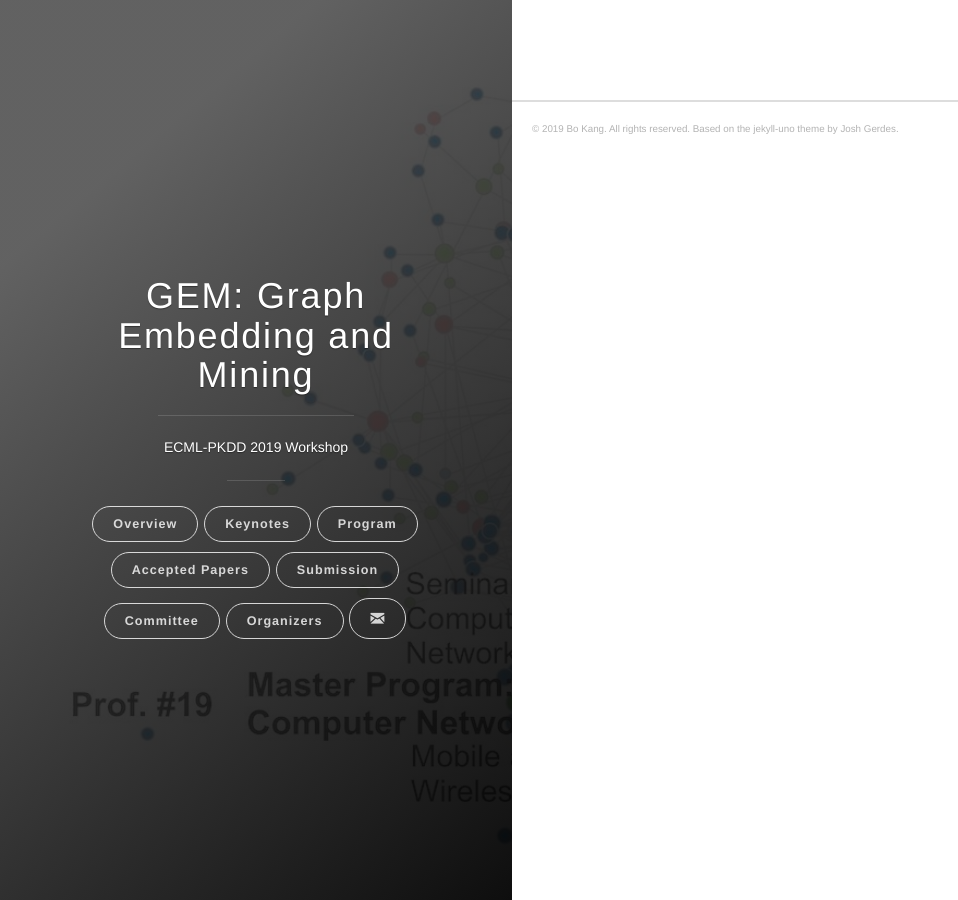
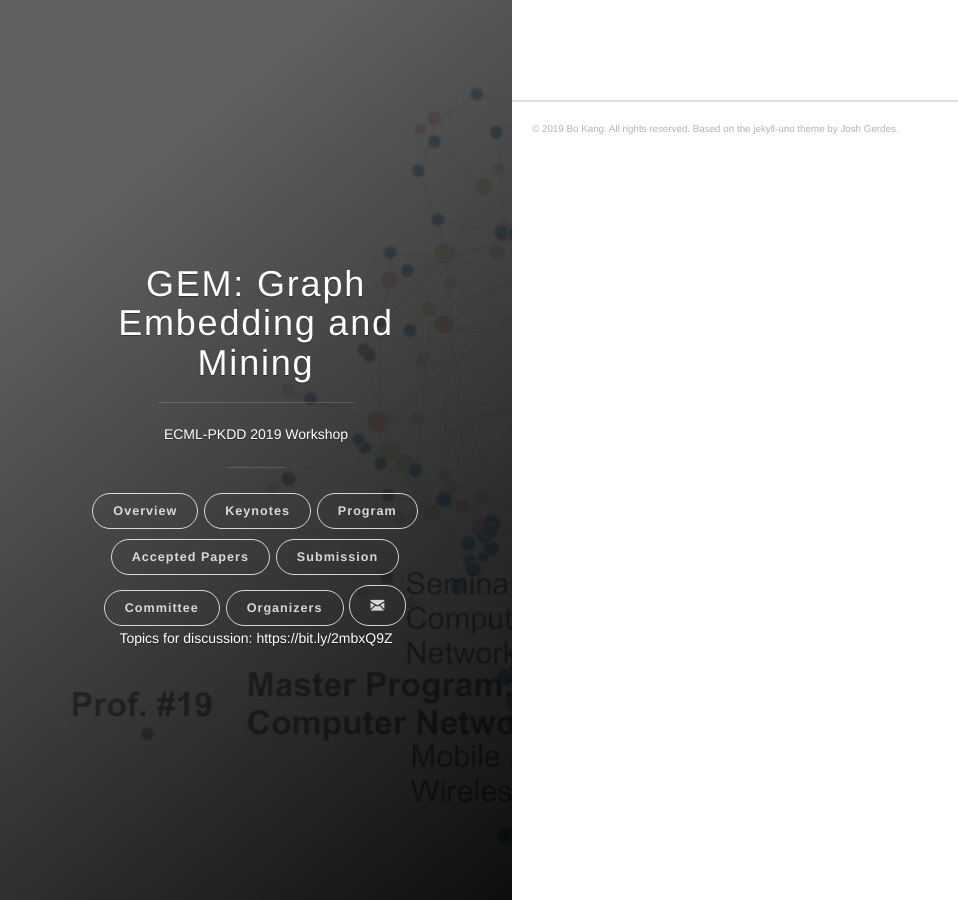
Before and after one commit to gem-ecmlpkdd/gem-ecmlpkdd.github.io, a Jekyll site: the page built from index.html, in a window 1280 px wide. Shown: the whole page, without its empty margins (0-958 px from the left). Built offline with Jekyll 4.4.1, drawn with Linux system fonts in a browser that asks for light colours.

Commit message:
add discussion links.

```diff
--- a/_includes/header.html
+++ b/_includes/header.html
@@ -35,7 +35,7 @@
           </nav>
 
         </div>
-
+        <h5>Topics for discussion: <a href="https://bit.ly/2mbxQ9Z">https://bit.ly/2mbxQ9Z</a></h5>
       </div>
 
     </div>
```
Also changed, not shown: 8 other files.
